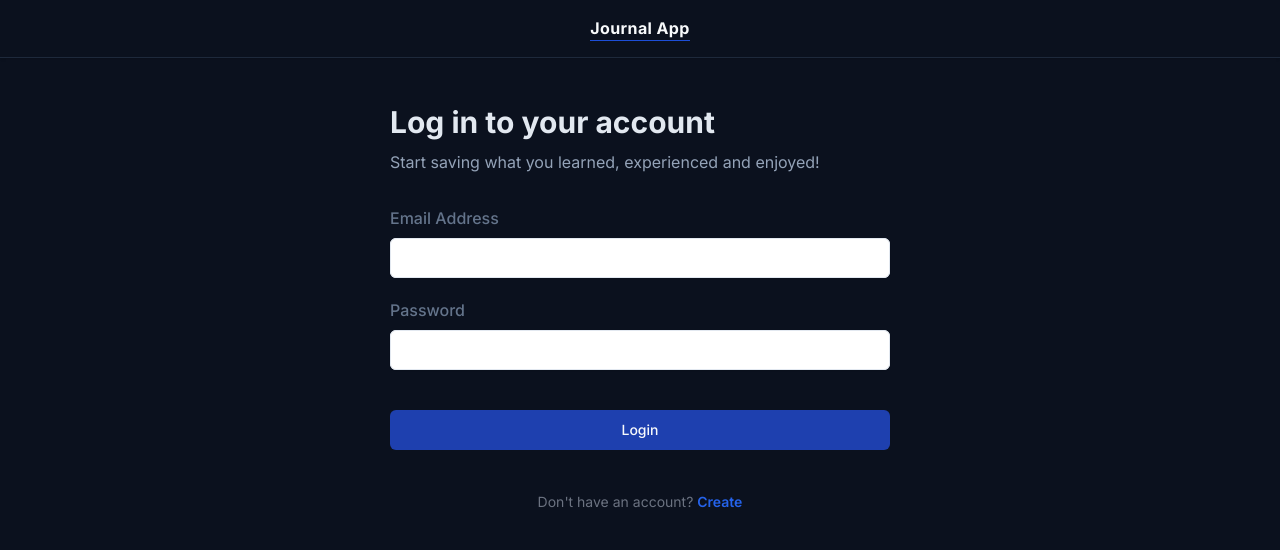
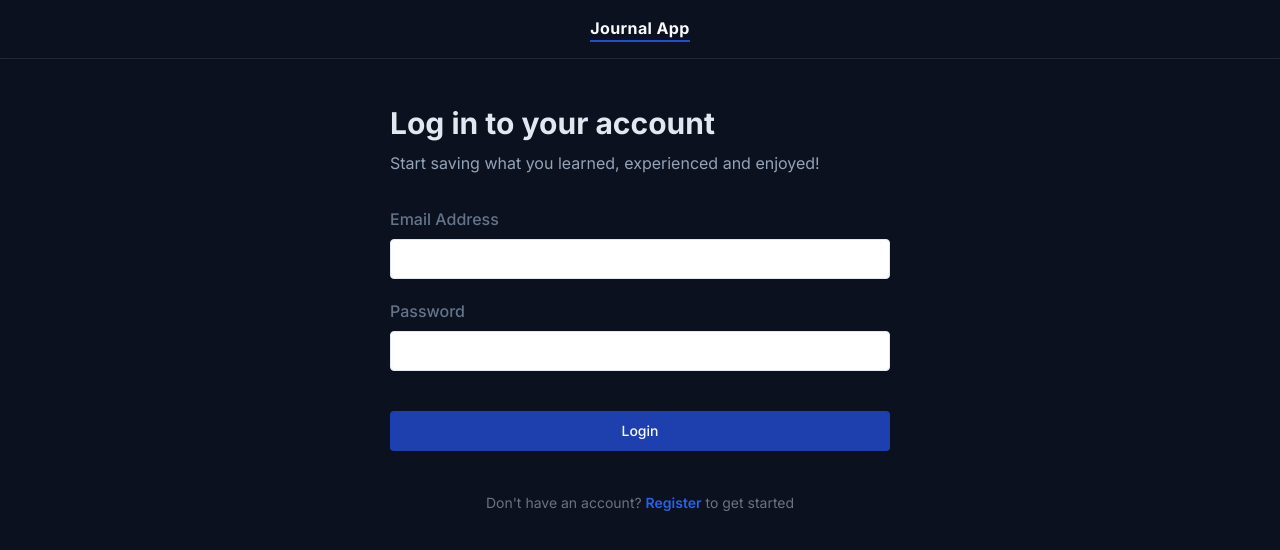
Before and after one commit to Aditya6101/journal-app, a Next.js app: page /login in a window 1280 px wide. Shown: the top 550 px of the page. Built offline with nearby package versions, Linux system fonts and the light colour scheme; no server answers; what @workos-inc/node would draw is missing.

Commit message:
add loading state to submit button and other UI tweaks

```diff
--- a/src/app/login/page.tsx
+++ b/src/app/login/page.tsx
@@ -1,4 +1,5 @@
 import { getJwtSecretKey, workos } from "@/auth";
+import SubmitButton from "@/components/SubmitButton";
 import { Button } from "@/components/ui/button";
 import { Input } from "@/components/ui/input";
 import assert from "assert";
@@ -83,9 +84,7 @@ export default function Login() {
             </div>
 
             <div className="flex items-center justify-center w-full mt-10">
-              <Button type="submit" className="w-full bg-blue-800">
-                Login
-              </Button>
+              <SubmitButton text="Login" />
             </div>
 
             <p className="mt-10 text-sm text-center text-gray-500">
@@ -94,8 +93,9 @@ export default function Login() {
                 href="/register"
                 className="font-semibold leading-6 text-blue-600 hover:text-blue-500"
               >
-                Create
-              </Link>
+                Register
+              </Link>{" "}
+              to get started
             </p>
           </div>
         </div>
@@ -103,52 +103,3 @@ export default function Login() {
     </form>
   );
 }
-
-// <div>
-//           <label
-//             htmlFor="email"
-//             className="block text-base font-medium leading-6 text-slate-500"
-//           >
-//             Email
-//           </label>
-//           <div className="mt-2">
-//             <input
-//               id="email"
-//               name="email"
-//               type="email"
-//               required
-//               className="block w-full rounded-md border-0 py-1.5 px-2 text-gray-900 shadow-sm ring-1 ring-inset ring-gray-300 placeholder:text-gray-400 focus:ring-2 focus:ring-inset focus:ring-blue-600 sm:text-sm sm:leading-6"
-//             />
-//           </div>
-//         </div>
-
-//         <div>
-//           <div className="flex items-center justify-between">
-//             <label
-//               htmlFor="password"
-//               className="block text-base font-medium leading-6 text-slate-500"
-//             >
-//               Password
-//             </label>
-//           </div>
-
-//           <div className="mt-2">
-//             <input
-//               id="password"
-//               name="password"
-//               type="password"
-//               autoComplete="current-password"
-//               required
-//               className="block w-full rounded-md border-0 py-1.5 px-2 text-gray-900 shadow-sm ring-1 ring-inset ring-gray-300 placeholder:text-gray-400 focus:ring-2 focus:ring-inset focus:ring-blue-600 sm:text-sm sm:leading-6"
-//             />
-//           </div>
-//         </div>
-
-//         <div>
-//           <button
-//             type="submit"
-//             className="flex w-full justify-center rounded-md bg-blue-600 py-1.5 px-2 text-sm font-semibold leading-6 text-white shadow-sm hover:bg-blue-500 focus-visible:outline focus-visible:outline-2 focus-visible:outline-offset-2 focus-visible:outline-blue-600"
-//           >
-//             Log in
-//           </button>
-//         </div>
--- a/src/app/page.tsx
+++ b/src/app/page.tsx
@@ -8,6 +8,7 @@ import { redirect } from "next/navigation";
 async function getEntries(userId: string) {
   let entries = await prisma.entry.findMany({
     where: { userId },
+    orderBy: { createdAt: "desc" },
   });
 
   return entries;
@@ -33,7 +34,7 @@ export default async function Home() {
               </div>
 
               <p className="flex items-center justify-start gap-2 ">
-                {entry.category}
+                {entry.category} -
                 <time>{format(entry.createdAt, "do LLL, yyyy")}</time>
               </p>
             </div>
--- a/src/app/register/page.tsx
+++ b/src/app/register/page.tsx
@@ -1,5 +1,5 @@
 import { getJwtSecretKey, workos } from "@/auth";
-import { Button } from "@/components/ui/button";
+import SubmitButton from "@/components/SubmitButton";
 import { Input } from "@/components/ui/input";
 import { prisma } from "@/db";
 import assert from "assert";
@@ -69,7 +69,7 @@ export default function Register() {
           </p>
 
           <div className="mt-8">
-            <div className="mt-5 flex items-center justify-between">
+            <div className="flex items-center justify-between mt-5">
               <div>
                 <label
                   htmlFor="firstName"
@@ -122,9 +122,7 @@ export default function Register() {
             </div>
 
             <div className="flex items-center justify-center w-full mt-10">
-              <Button type="submit" className="w-full bg-blue-800">
-                Register
-              </Button>
+              <SubmitButton text="Register" />
             </div>
 
             <p className="mt-5 text-sm text-center text-gray-500">
--- a/src/components/Header.tsx
+++ b/src/components/Header.tsx
@@ -10,7 +10,7 @@ export default async function Header() {
         isAuthenticated ? "justify-between" : "justify-center"
       }`}
     >
-      <span className="text-base font-bold tracking-wide border-b text-slate-50 border-b-blue-700">
+      <span className="text-base font-bold tracking-wide border-b-2 text-slate-50 border-b-blue-700">
         Journal App
       </span>
 
--- /dev/null
+++ b/src/components/SubmitButton.tsx
@@ -0,0 +1,24 @@
+"use client";
+import { Loader2 } from "lucide-react";
+import { useFormStatus } from "react-dom";
+import { Button } from "./ui/button";
+
+type Props = {
+  text?: string;
+};
+
+export default function SubmitButton({ text = "Submit" }: Props) {
+  let { pending } = useFormStatus();
+
+  return (
+    <Button
+      type="submit"
+      className="w-full bg-blue-800"
+      aria-disabled={pending}
+      disabled={pending}
+    >
+      {pending && <Loader2 className="w-4 h-4 mr-2 animate-spin" />}
+      {text}
+    </Button>
+  );
+}
--- a/src/components/ui/button.tsx
+++ b/src/components/ui/button.tsx
@@ -1,28 +1,30 @@
-import * as React from "react"
-import { Slot } from "@radix-ui/react-slot"
-import { cva, type VariantProps } from "class-variance-authority"
+import * as React from "react";
+import { Slot } from "@radix-ui/react-slot";
+import { cva, type VariantProps } from "class-variance-authority";
 
-import { cn } from "@/lib/utils"
+import { cn } from "@/lib/utils";
 
 const buttonVariants = cva(
-  "inline-flex items-center justify-center whitespace-nowrap rounded-md text-sm font-medium ring-offset-white transition-colors focus-visible:outline-none focus-visible:ring-2 focus-visible:ring-slate-950 focus-visible:ring-offset-2 disabled:pointer-events-none disabled:opacity-50 dark:ring-offset-slate-950 dark:focus-visible:ring-slate-300",
+  "inline-flex items-center justify-center whitespace-nowrap rounded text-sm font-medium ring-offset-white transition-colors focus-visible:outline-none focus-visible:ring-2 focus-visible:ring-slate-950 focus-visible:ring-offset-2 disabled:pointer-events-none disabled:opacity-50 dark:ring-offset-slate-950 dark:focus-visible:ring-slate-300",
   {
     variants: {
       variant: {
-        default: "bg-slate-900 text-slate-50 hover:bg-slate-900/90 dark:bg-slate-50 dark:text-slate-900 dark:hover:bg-slate-50/90",
+        default:
+          "bg-slate-900 text-slate-50 hover:bg-slate-900/90 dark:bg-slate-50 dark:text-slate-900 dark:hover:bg-slate-50/90",
         destructive:
           "bg-red-500 text-slate-50 hover:bg-red-500/90 dark:bg-red-900 dark:text-slate-50 dark:hover:bg-red-900/90",
         outline:
           "border border-slate-200 bg-white hover:bg-slate-100 hover:text-slate-900 dark:border-slate-800 dark:bg-slate-950 dark:hover:bg-slate-800 dark:hover:text-slate-50",
         secondary:
           "bg-slate-100 text-slate-900 hover:bg-slate-100/80 dark:bg-slate-800 dark:text-slate-50 dark:hover:bg-slate-800/80",
-        ghost: "hover:bg-slate-100 hover:text-slate-900 dark:hover:bg-slate-800 dark:hover:text-slate-50",
+        ghost:
+          "hover:bg-slate-100 hover:text-slate-900 dark:hover:bg-slate-800 dark:hover:text-slate-50",
         link: "text-slate-900 underline-offset-4 hover:underline dark:text-slate-50",
       },
       size: {
         default: "h-10 px-4 py-2",
-        sm: "h-9 rounded-md px-3",
-        lg: "h-11 rounded-md px-8",
+        sm: "h-9 rounded px-3",
+        lg: "h-11 rounded px-8",
         icon: "h-10 w-10",
       },
     },
@@ -31,26 +33,26 @@ const buttonVariants = cva(
       size: "default",
     },
   }
-)
+);
 
 export interface ButtonProps
   extends React.ButtonHTMLAttributes<HTMLButtonElement>,
     VariantProps<typeof buttonVariants> {
-  asChild?: boolean
+  asChild?: boolean;
 }
 
 const Button = React.forwardRef<HTMLButtonElement, ButtonProps>(
   ({ className, variant, size, asChild = false, ...props }, ref) => {
-    const Comp = asChild ? Slot : "button"
+    const Comp = asChild ? Slot : "button";
     return (
       <Comp
         className={cn(buttonVariants({ variant, size, className }))}
         ref={ref}
         {...props}
       />
-    )
+    );
   }
-)
-Button.displayName = "Button"
+);
+Button.displayName = "Button";
 
-export { Button, buttonVariants }
+export { Button, buttonVariants };
--- a/src/components/ui/input.tsx
+++ b/src/components/ui/input.tsx
@@ -1,6 +1,6 @@
-import * as React from "react"
+import * as React from "react";
 
-import { cn } from "@/lib/utils"
+import { cn } from "@/lib/utils";
 
 export interface InputProps
   extends React.InputHTMLAttributes<HTMLInputElement> {}
@@ -11,15 +11,15 @@ const Input = React.forwardRef<HTMLInputElement, InputProps>(
       <input
         type={type}
         className={cn(
-          "flex h-10 w-full rounded-md border border-slate-200 bg-white px-3 py-2 text-sm ring-offset-white file:border-0 file:bg-transparent file:text-sm file:font-medium placeholder:text-slate-500 focus-visible:outline-none focus-visible:ring-2 focus-visible:ring-slate-950 focus-visible:ring-offset-2 disabled:cursor-not-allowed disabled:opacity-50 dark:border-slate-800 dark:bg-slate-950 dark:ring-offset-slate-950 dark:placeholder:text-slate-400 dark:focus-visible:ring-slate-300",
+          "flex h-10 w-full rounded border border-slate-200 bg-white px-3 py-2 text-sm ring-offset-white file:border-0 file:bg-transparent file:text-sm file:font-medium placeholder:text-slate-500 focus-visible:outline-none focus-visible:ring-2 focus-visible:ring-slate-950 focus-visible:ring-offset-2 disabled:cursor-not-allowed disabled:opacity-50 dark:border-slate-800 dark:bg-slate-950 dark:ring-offset-slate-950 dark:placeholder:text-slate-400 dark:focus-visible:ring-slate-300",
           className
         )}
         ref={ref}
         {...props}
       />
-    )
+    );
   }
-)
-Input.displayName = "Input"
+);
+Input.displayName = "Input";
 
-export { Input }
+export { Input };
```
Also changed, not shown: src/components/CreateEntry.tsx (+9 -10 lines), src/components/ui/select.tsx (+25 -25 lines), src/components/ui/textarea.tsx (+7 -7 lines).
